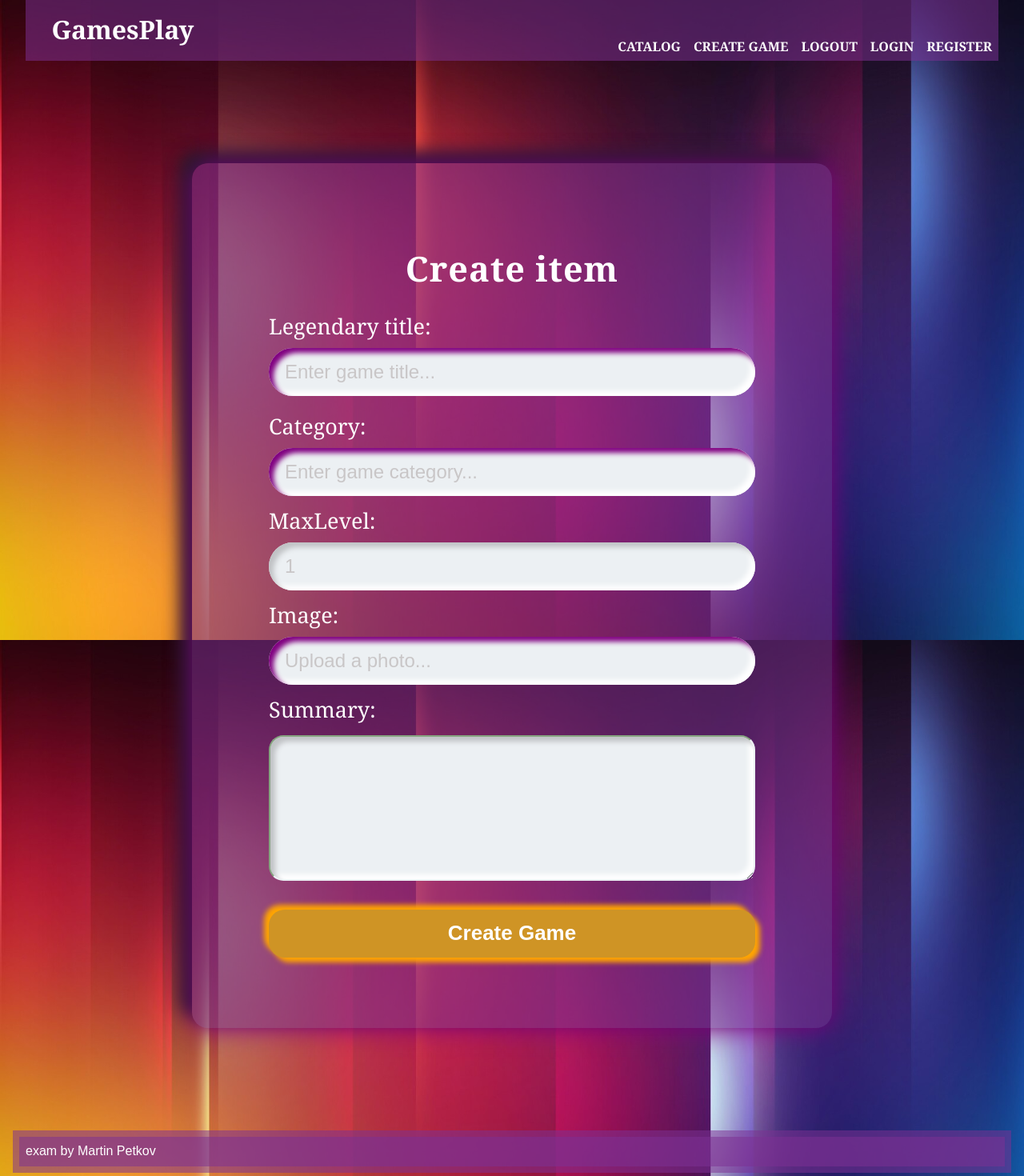
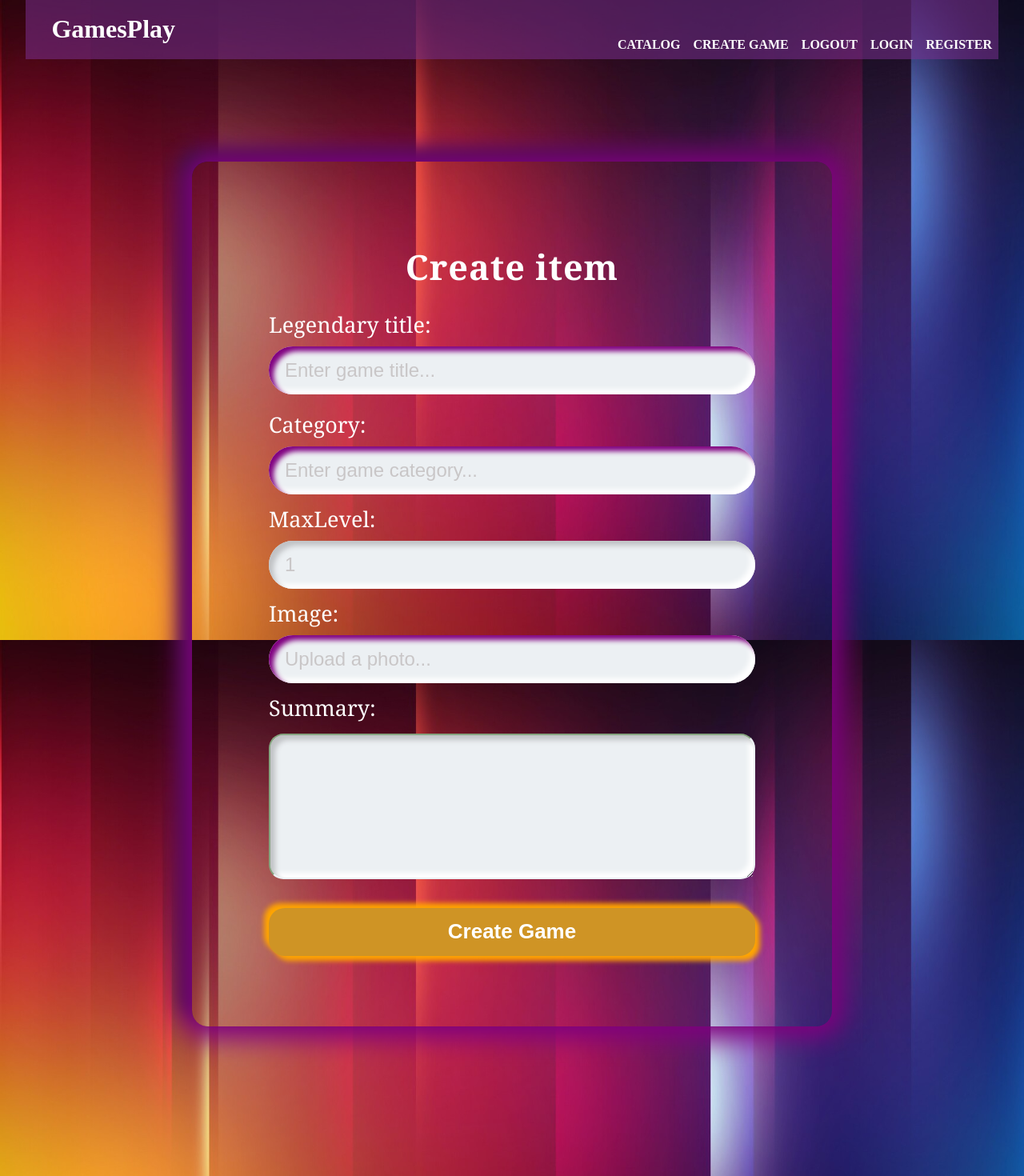
Before and after one commit to MartinP94O/react-app-web, a React (Create React App) app: page /create-item in a window 1280 px wide. Shown: the top 1470 px of the page at 80% size. Built offline with nearby package versions, Linux system fonts and the light colour scheme; no server answers.

Commit message:
css changes.

```diff
--- a/public/styles/create-edit.css
+++ b/public/styles/create-edit.css
@@ -5,10 +5,10 @@
     height: auto;
     border-radius: 20px;
     padding: 40px;
-    box-sizing: border-box;
+    box-sizing: inherit;
     text-align: center;
-    background: rgba(125, 49, 148, 0.521);
-    box-shadow: 0px 0px 32px 0px purple, -14px -14px 20px #191c21;
+    background: transparent;
+    box-shadow: 0px 0px 32px 15px purple, -14px -14px 20px #191c21;
 }
 
 input[type="text"] {
--- a/public/styles/login-register.css
+++ b/public/styles/login-register.css
@@ -5,8 +5,8 @@
     border-radius: 20px;
     padding: 40px;
     box-sizing: border-box;
-    background: rgba(125, 49, 148, 0.521);
-    box-shadow: 0px 0px 32px 0px purple, -14px -14px 20px #191c21;
+    background: transparent;
+    box-shadow: 0px 0px 32px 15px purple, -14px -14px 20px #191c21;
 }
 
 #register-page {
@@ -16,8 +16,8 @@
     border-radius: 20px;
     padding: 40px;
     box-sizing: border-box;
-    background: rgba(125, 49, 148, 0.521);
-    box-shadow: 0px 0px 32px 0px purple, -14px -14px 20px #191c21;
+    background: transparent;
+    box-shadow: 0px 0px 32px 15px purple, -14px -14px 20px #191c21;
 }
 
 .container {
--- a/public/styles/navigation.css
+++ b/public/styles/navigation.css
@@ -12,17 +12,17 @@
     margin: 8em auto;
 }
 
-header,
-footer {
+header {
     background-color: rgba(125, 49, 148, 0.521);
     width: 100%;
     overflow: hidden;
     color: white;
+
 }
 
 .home {
     font-size: auto;
-    font-family: Georgia, 'Times New Roman', Times, serif;
+    font-family: Bahnschrift, 'Times New Roman', Times, serif;
 }
 
 header {
@@ -39,7 +39,7 @@
 
 header nav {
     font-size: auto;
-    font-family: Georgia, 'Times New Roman', Times, serif;
+    font-family: Bahnschrift, 'Times New Roman', Times, serif;
     position: absolute;
     right: 0;
     bottom: 8px;
@@ -50,10 +50,14 @@
 }
 
 footer {
-    padding: 0.5em;
+    padding: 0em;
     width: 100%;
     left: 0;
     bottom: 0;
+    background-color: rgba(125, 49, 148, 0.521);
+    margin-top: 242px;
+    color: white;
+    text-align: center;
 }
 
 nav a {
```
